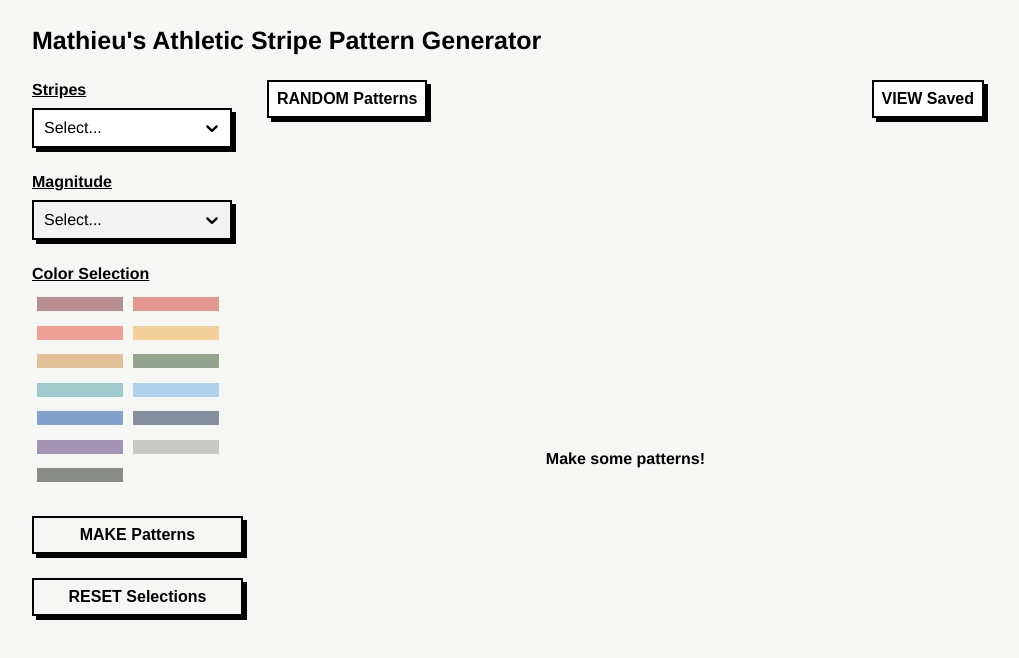
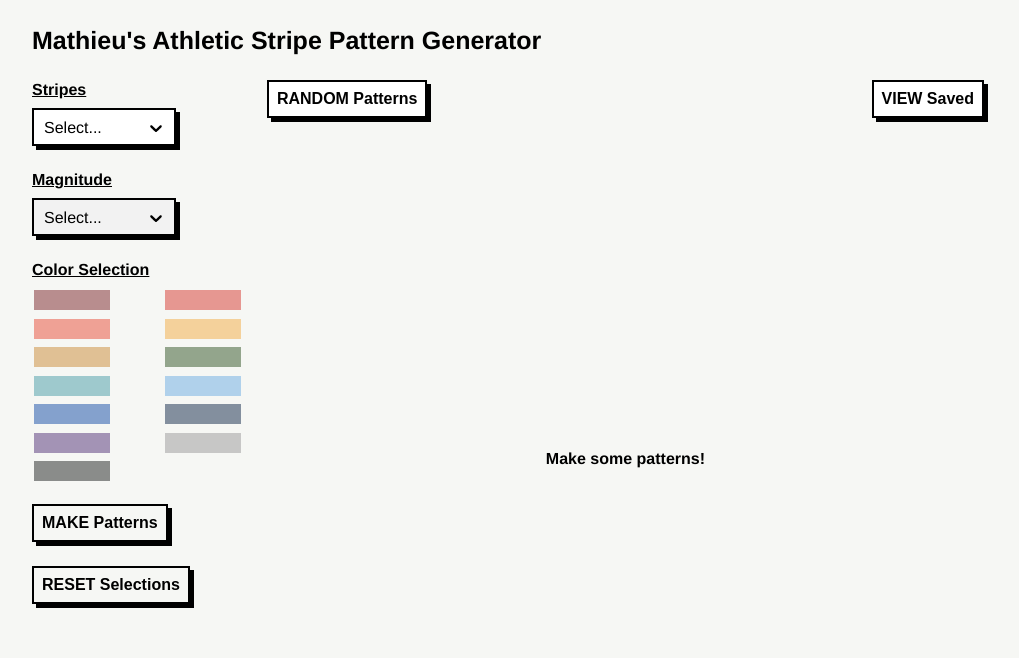
Before and after one commit to affordances/stripes, a React (Create React App) app: page / in a window 1280 px wide. Shown: the top 658 px of the page, without its empty margins (132-1151 px from the left). Built offline with nearby package versions, Linux system fonts and the light colour scheme.

Commit message:
a few more minor tweaks

```diff
--- a/src/styles.js
+++ b/src/styles.js
@@ -49,7 +49,7 @@ export const MenuRow = styled.div`
 export const SelectContainer = styled.div`
   display: flex;
   flex-direction: column;
-  width: 200px;
+  width: 144px;
   margin-bottom: 24px;
 `;
 
@@ -66,10 +66,11 @@ export const Header = styled.h2`
 export const SwatchesContainer = styled.div`
   display: flex;
   flex-direction: row;
+  justify-content: space-between;
   flex-wrap: wrap;
   width: 100%;
   height: 200px;
-  margin: 0 0 24px 0;
+  margin: 0 0 16px 0;
 
   ${(props) =>
     props.disabled &&
@@ -81,8 +82,8 @@ export const SwatchesContainer = styled.div`
 
 export const Swatch = styled.div`
   background: ${(props) => props.color};
-  border: 5px solid ${(props) => (props.isPicked ? `limegreen` : `#f6f7f4`)};
-  width: 96px;
+  border: 2px solid ${(props) => (props.isPicked ? `limegreen` : `#f6f7f4`)};
+  width: 80px;
   height: 24px;
   cursor: pointer;
 `;
@@ -97,6 +98,7 @@ export const Button = styled.button`
   text-decoration: none;
   font-size: 16px;
   font-weight: 700;
+  width: fit-content;
 
   ${(props) =>
     !props.disabled &&
@@ -162,7 +164,8 @@ export const DownloadText = styled.div`
 `;
 
 export const Pattern = styled.div`
-  border: 1px solid black;
+  border: 2px solid black;
+  box-shadow: 4px 4px black;
   width: 100%;
   position: relative;
 
@@ -264,6 +267,7 @@ export const selectStyles = {
     borderRadius: "0",
     boxShadow: "4px 4px black",
     cursor: "pointer",
+    height: "16px",
   }),
   dropdownIndicator: (provided, _) => ({
     ...provided,
@@ -280,7 +284,8 @@ export const selectStyles = {
     cursor: "pointer",
     color: "black",
     // textAlign: "right",
-    fontSize: "24px",
+    fontSize: "16px",
+    fontWeight: "700",
   }),
   placeholder: (provided, _) => ({
     ...provided,
@@ -290,7 +295,10 @@ export const selectStyles = {
   singleValue: (provided, _) => ({
     ...provided,
     color: "black",
-    fontSize: "24px",
+    fontSize: "16px",
+    fontWeight: "700",
+    margin: "0",
+    padding: "4px 8px",
   }),
   valueContainer: (provided, _) => ({
     ...provided,
```
